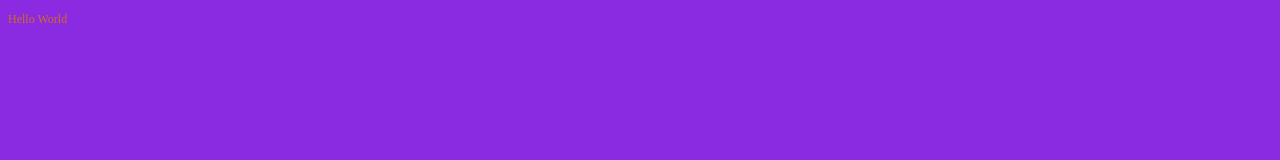
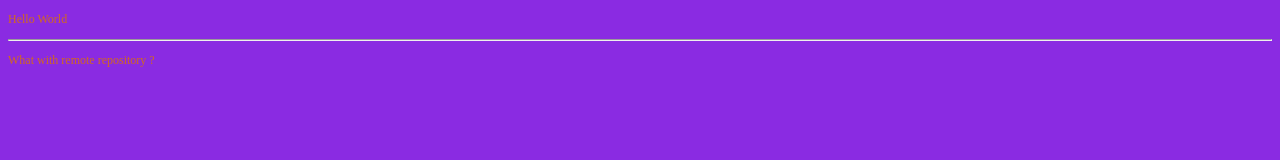
Before and after one commit to PawelZarebski7/coursfront, a plain HTML site: page index.html in a window 1280 px wide. Drawn offline with Linux system fonts and the light colour scheme.

Commit message:
add hr and new paragraph

```diff
--- a/index.html
+++ b/index.html
@@ -9,5 +9,7 @@
 </head>
 <body>
     <p>Hello World</p>
+    <hr>
+    <p>What with remote repository ?</p>
 </body>
 </html>
```
